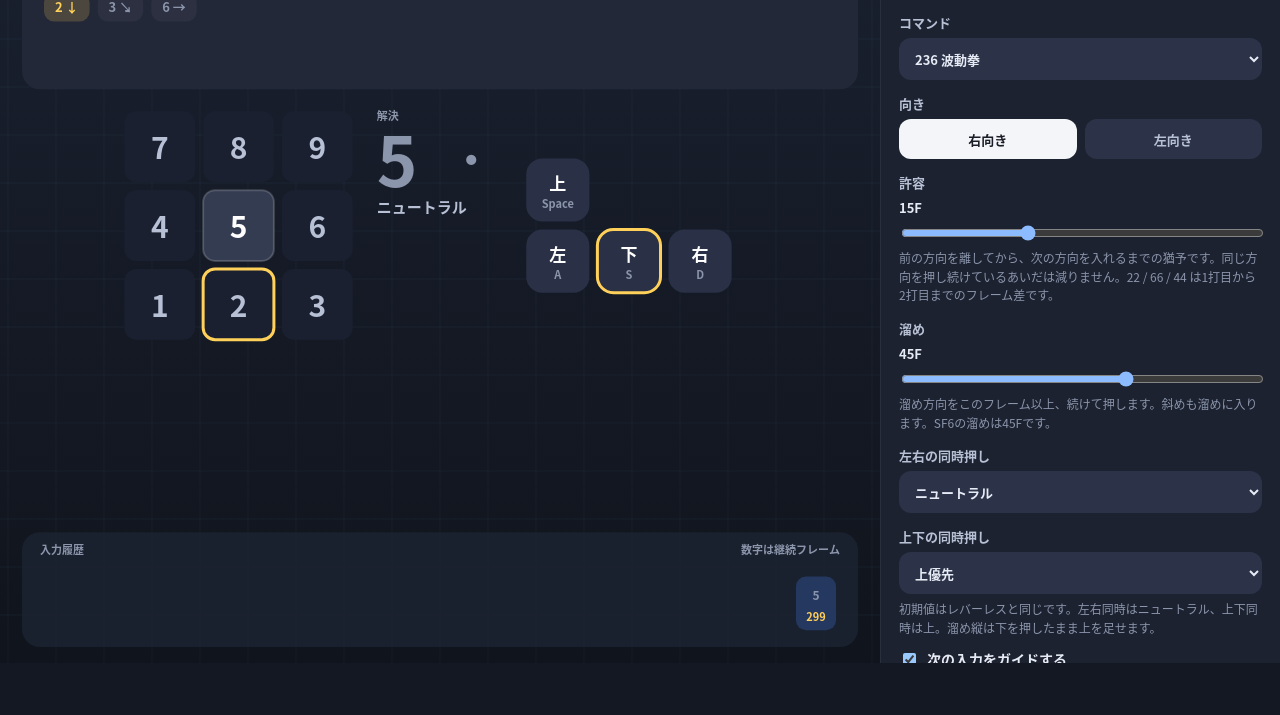
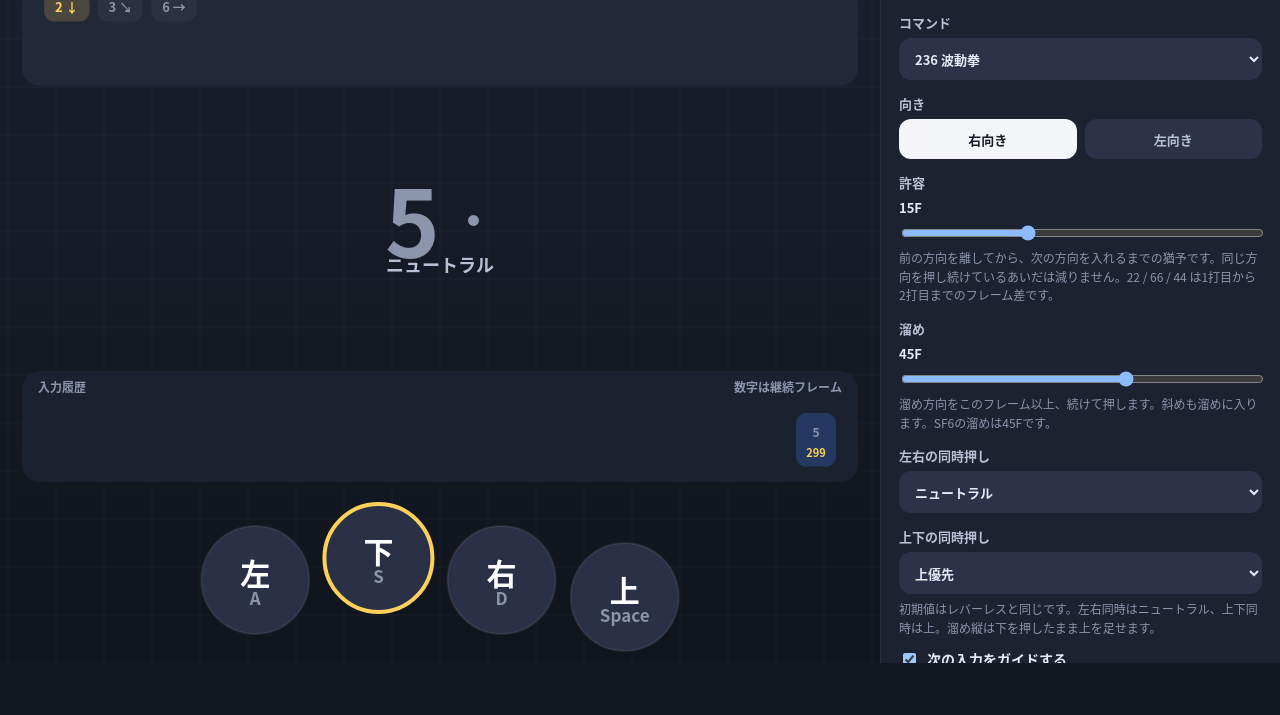
Before and after one commit to ysgmtdev/ysgmtdev.github.io, a plain HTML site: page leverless-command.html in a window 1280 px wide. Shown: the part 137-852 px from the top of the page. Drawn offline with Linux system fonts and the light colour scheme; animation ran at ten frames a second.

Commit message:
スマホの縦画面向けに方向ボタンを並べ替える。 (#2)
テンキー図を外し、左・下・右と少し下げた上を丸い大きなボタンにする。同時押しができ、画面がずれたり拡大したりしないようにする。

Co-authored-by: Cursor Agent <cursoragent@cursor.com>
Co-authored-by: ysgmtdev <ysgmtdev@users.noreply.github.com>

```diff
--- a/leverless-command.html
+++ b/leverless-command.html
@@ -2,7 +2,7 @@
 <html lang="ja">
 <head>
 <meta charset="UTF-8">
-<meta name="viewport" content="width=device-width, initial-scale=1">
+<meta name="viewport" content="width=device-width, initial-scale=1, maximum-scale=1, user-scalable=no, viewport-fit=cover">
 <meta name="theme-color" content="#141822">
 <title>コマンド練習</title>
 <style>
@@ -12,23 +12,57 @@
     height: 100%;
     background: #141822;
     color: #e7ebf5;
+    overflow: hidden;
+    overscroll-behavior: none;
+    touch-action: none;
+    user-select: none;
+    -webkit-user-select: none;
+    -webkit-touch-callout: none;
+    -webkit-text-size-adjust: 100%;
     font-family: "Noto Sans CJK JP", "Hiragino Sans", "Yu Gothic UI", "Yu Gothic", "Meiryo", "WenQuanYi Micro Hei", "Droid Sans Fallback", sans-serif;
   }
-  body { overflow: hidden; }
   button, select, input { font: inherit; color: inherit; }
-  button { cursor: pointer; }
+  button { cursor: pointer; touch-action: manipulation; }
   #app {
     display: grid;
     grid-template-columns: minmax(0, 1fr) 400px;
     height: 100%;
-  }
-  #stage { min-width: 0; min-height: 0; position: relative; }
+    height: 100dvh;
+    overflow: hidden;
+  }
+  #stage {
+    min-width: 0;
+    min-height: 0;
+    position: relative;
+    padding:
+      env(safe-area-inset-top)
+      env(safe-area-inset-right)
+      env(safe-area-inset-bottom)
+      env(safe-area-inset-left);
+    box-sizing: border-box;
+    touch-action: none;
+  }
   canvas {
     width: 100%;
     height: 100%;
     display: block;
     touch-action: none;
     background: #141822;
+  }
+  #settings-open, #settings-close {
+    display: none;
+    border: 0;
+    border-radius: 12px;
+    background: #2c3348;
+    font-weight: 800;
+  }
+  #settings-open {
+    position: fixed;
+    z-index: 4;
+    top: max(10px, env(safe-area-inset-top));
+    right: max(12px, env(safe-area-inset-right));
+    height: 40px;
+    padding: 0 14px;
   }
   aside {
     box-sizing: border-box;
@@ -37,6 +71,14 @@
     padding: 22px 18px 32px;
     background: #1c2230;
     border-left: 1px solid rgba(255, 255, 255, 0.06);
+    touch-action: pan-y;
+    -webkit-overflow-scrolling: touch;
+  }
+  .aside-tools {
+    display: flex;
+    align-items: center;
+    justify-content: space-between;
+    gap: 12px;
   }
   .back {
     margin: 0 0 10px;
@@ -162,26 +204,45 @@
     clip: rect(0, 0, 0, 0);
     border: 0;
   }
-  @media (max-width: 980px) {
-    body { overflow: auto; }
-    #app {
-      grid-template-columns: 1fr;
-      grid-template-rows: minmax(560px, 72vh) auto;
-      height: auto;
+  @media (max-width: 800px) {
+    #app { grid-template-columns: 1fr; }
+    #settings-open { display: block; }
+    #settings-close { display: inline-flex; align-items: center; height: 36px; padding: 0 12px; }
+    aside {
+      position: fixed;
+      inset: 0;
+      z-index: 6;
+      width: auto;
+      max-height: 100dvh;
+      border-left: 0;
+      transform: translateX(100%);
+      visibility: hidden;
+      pointer-events: none;
+      padding-top: max(18px, env(safe-area-inset-top));
+      padding-bottom: max(28px, env(safe-area-inset-bottom));
     }
-    aside {
-      max-height: none;
-      border-left: 0;
-      border-top: 1px solid rgba(255, 255, 255, 0.06);
+    aside.open {
+      transform: none;
+      visibility: visible;
+      pointer-events: auto;
     }
+  }
+  @media (prefers-reduced-motion: reduce) {
+    aside { transition: none; }
   }
 </style>
 </head>
 <body>
   <div id="app">
-    <div id="stage"><canvas id="view" width="960" height="640" aria-hidden="true"></canvas></div>
-    <aside>
-      <p class="back"><a href="index.html">一覧へ</a></p>
+    <div id="stage">
+      <canvas id="view" width="390" height="844" aria-hidden="true"></canvas>
+      <button type="button" id="settings-open">設定</button>
+    </div>
+    <aside id="settings">
+      <div class="aside-tools">
+        <p class="back"><a href="index.html">一覧へ</a></p>
+        <button type="button" id="settings-close">閉じる</button>
+      </div>
       <h1>コマンド練習</h1>
       <p class="lead">レバーレス（ヒットボックス）の方向入力です。判定は60fpsで、60Fが1秒です。</p>
 
@@ -987,12 +1048,21 @@ function clearTransientHolds() {
 }
 
 function dirAtPoint(x, y) {
+  let best = null;
+  let bestDistance = Infinity;
   for (const dir of DIRS) {
     const rect = buttonRects[dir];
     if (!rect) continue;
-    if (x >= rect.x && x < rect.x + rect.w && y >= rect.y && y < rect.y + rect.h) return dir;
-  }
-  return null;
+    const radius = rect.w / 2 + 6;
+    const dx = x - (rect.x + rect.w / 2);
+    const dy = y - (rect.y + rect.h / 2);
+    const distance = Math.hypot(dx, dy);
+    if (distance <= radius && distance < bestDistance) {
+      best = dir;
+      bestDistance = distance;
+    }
+  }
+  return best;
 }
 
 function pointOf(event) {
@@ -1093,16 +1163,44 @@ function recipeSteps() {
   });
 }
 
+function buttonMetrics(w) {
+  const margin = 16;
+  let gap = 12;
+  let diameter = clamp((w - margin * 2 - gap * 3) / 4, 72, 108);
+  gap = clamp(diameter * 0.14, 10, 18);
+  diameter = clamp((w - margin * 2 - gap * 3) / 4, 68, 108);
+  const downLift = Math.round(diameter * 0.2);
+  const upDrop = Math.round(diameter * 0.16);
+  const bandH = diameter + downLift + upDrop + 16;
+  return { diameter, gap, downLift, upDrop, bandH, margin };
+}
+
 function layoutOf(w, h) {
-  const s = clamp(Math.min(w / 920, h / 680), 0.72, 1.2);
-  const margin = 22;
-  const cardY = 58;
-  const cardH = Math.max(148, 176 * s);
-  const historyH = Math.max(104, 120 * s);
-  const historyY = h - historyH - 16;
-  const midY = cardY + cardH + 14;
-  const midH = Math.max(120, historyY - midY - 8);
-  return { w, h, s, margin, cardY, cardH, midY, midH, historyY, historyH };
+  const phone = w < 800;
+  const buttons = buttonMetrics(w);
+  const margin = phone ? 14 : 22;
+  const s = phone ? clamp(w / 390, 0.92, 1.15) : clamp(Math.min(w / 920, h / 680), 0.75, 1.15);
+  const cardY = phone ? 54 : 58;
+  let cardH = phone ? (currentCmd && currentCmd.kind === "charge" ? 178 : 156) : Math.max(150, 172 * s);
+  let historyH = phone ? 96 : Math.max(104, 116 * s);
+  const bottomPad = 10;
+  let historyY = h - buttons.bandH - bottomPad - historyH - 8;
+  for (let i = 0; i < 4; i += 1) {
+    historyY = h - buttons.bandH - bottomPad - historyH - 8;
+    const cardBottom = cardY + cardH;
+    if (historyY >= cardBottom + 6) break;
+    const overflow = cardBottom + 6 - historyY;
+    cardH = Math.max(112, cardH - Math.ceil(overflow * 0.55));
+    historyH = Math.max(68, historyH - Math.ceil(overflow * 0.45));
+  }
+  historyY = h - buttons.bandH - bottomPad - historyH - 8;
+  const buttonsTop = historyY + historyH + 8;
+  const midY = cardY + cardH;
+  const midH = Math.max(0, historyY - midY);
+  return {
+    w, h, s, margin, phone, cardY, cardH, midY, midH,
+    historyY, historyH, buttons, buttonsTop,
+  };
 }
 
 function drawBackground(w, h) {
@@ -1183,71 +1281,66 @@ function drawTarget(box) {
   }
 }
 
-function drawNumpad(x, y, cell, gap) {
-  const nums = [
-    [7, 8, 9],
-    [4, 5, 6],
-    [1, 2, 3],
-  ];
-  const expect = settings.guide ? expectedNotation() : null;
-  for (let row = 0; row < 3; row += 1) {
-    for (let col = 0; col < 3; col += 1) {
-      const num = nums[row][col];
-      const px = x + col * (cell + gap);
-      const py = y + row * (cell + gap);
-      roundRect(px, py, cell, cell, 12);
-      const active = notation === num;
-      if (active && num !== 5) ctx.fillStyle = C.blue;
-      else if (active) ctx.fillStyle = "#343c52";
-      else ctx.fillStyle = "#1a2030";
-      ctx.fill();
-      if (expect === num && !active) {
-        ctx.strokeStyle = C.gold;
-        ctx.lineWidth = 3;
-        ctx.stroke();
-      } else if (active) {
-        ctx.strokeStyle = "rgba(255,255,255,0.18)";
-        ctx.lineWidth = 2;
-        ctx.stroke();
-      }
-      fillText(String(num), px + cell / 2, py + cell / 2 + 1, Math.round(cell * 0.42), active ? "#fff" : C.muted, "center", 800);
-    }
-  }
-}
-
-function drawHitbox(x, y, bw, bh, gap, s) {
+function drawHitbox(box) {
+  const { w, h, s, buttons } = box;
+  const { diameter, gap, downLift, upDrop, margin } = buttons;
+  const total = diameter * 4 + gap * 3;
+  const startX = Math.max(margin, (w - total) / 2);
+  const baseY = h - diameter - upDrop - 12;
   const spots = [
-    { dir: "up", col: 0, row: 0 },
-    { dir: "left", col: 0, row: 1 },
-    { dir: "down", col: 1, row: 1 },
-    { dir: "right", col: 2, row: 1 },
+    { dir: "left", x: startX, y: baseY },
+    { dir: "down", x: startX + (diameter + gap), y: baseY - downLift },
+    { dir: "right", x: startX + (diameter + gap) * 2, y: baseY },
+    { dir: "up", x: startX + (diameter + gap) * 3, y: baseY + upDrop },
   ];
   const expect = settings.guide && mode === "live" ? expectedNotation() : null;
   const guide = new Set(expect ? physicalToDirs(notationToPhysical(expect, settings.side)) : []);
   for (const spot of spots) {
-    const px = x + spot.col * (bw + gap);
-    const py = y + spot.row * (bh + gap);
-    const down = !!holds[spot.dir];
-    buttonRects[spot.dir] = { x: px, y: py, w: bw, h: bh };
-    roundRect(px, py + (down ? 3 : 0), bw, bh - (down ? 3 : 0), 16);
-    ctx.fillStyle = down ? C.blue : "#2a3146";
+    const pressed = !!holds[spot.dir];
+    const radius = diameter / 2;
+    const cx = spot.x + radius;
+    const cy = spot.y + radius;
+    buttonRects[spot.dir] = { x: spot.x, y: spot.y, w: diameter, h: diameter };
+    ctx.beginPath();
+    ctx.arc(cx, cy, radius, 0, Math.PI * 2);
+    ctx.fillStyle = pressed ? C.blue : "#2a3146";
     ctx.fill();
-    if (guide.has(spot.dir) && !down) {
-      ctx.strokeStyle = C.gold;
-      ctx.lineWidth = 3;
-      ctx.stroke();
+    ctx.lineWidth = guide.has(spot.dir) && !pressed ? 4 : 2;
+    ctx.strokeStyle = guide.has(spot.dir) && !pressed ? C.gold : "rgba(255,255,255,0.08)";
+    ctx.stroke();
+    if (pressed) {
+      ctx.beginPath();
+      ctx.arc(cx, cy, radius * 0.72, 0, Math.PI * 2);
+      ctx.fillStyle = "rgba(255,255,255,0.14)";
+      ctx.fill();
     }
-    fillText(DIR_LABEL[spot.dir], px + bw / 2, py + bh * 0.4 + (down ? 3 : 0), Math.round(18 * s), "#fff", "center", 800);
-    fillText(keyLabel(settings.keys[spot.dir]), px + bw / 2, py + bh * 0.72 + (down ? 2 : 0), Math.round(11 * s), down ? "#d7e6ff" : C.dim, "center", 700);
-  }
-}
-
-function drawReadout(x, y, s) {
-  fillText("解決", x, y, Math.round(12 * s), C.dim, "left", 700);
+    fillText(DIR_LABEL[spot.dir], cx, cy - radius * 0.12, Math.round(Math.max(18, diameter * 0.28)), "#fff", "center", 800);
+    fillText(keyLabel(settings.keys[spot.dir]), cx, cy + radius * 0.34, Math.round(Math.max(11, diameter * 0.16) * Math.min(s, 1.1)), pressed ? "#d7e6ff" : C.dim, "center", 700);
+  }
+}
+
+function drawReadout(box) {
+  const top = box.cardY + box.cardH + 4;
+  const bottom = box.historyY - 4;
+  if (bottom - top < 64) return;
+  const cy = (top + bottom) / 2 - 6;
+  const cx = box.w / 2;
+  const numSize = Math.round(clamp(bottom - top, 64, box.phone ? 120 : 150) * 0.62);
   const color = notation === 5 ? C.dim : C.text;
-  fillText(String(notation), x, y + 48 * s, Math.round(72 * s), color, "left", 800);
-  fillText(ARROW[physical], x + 78 * s, y + 46 * s, Math.round(42 * s), notation === 5 ? C.dim : C.gold, "left", 700);
-  fillText(REL_NAME[notation], x, y + 96 * s, Math.round(16 * s), C.muted, "left", 700);
+  const num = String(notation);
+  const arrow = ARROW[physical];
+  ctx.font = `800 ${numSize}px ${FONT}`;
+  const numW = ctx.measureText(num).width;
+  const arrowSize = Math.round(numSize * 0.46);
+  ctx.font = `700 ${arrowSize}px ${FONT}`;
+  const arrowW = ctx.measureText(arrow).width;
+  const gap = 12;
+  const total = numW + gap + arrowW;
+  const numX = cx - total / 2 + numW / 2;
+  const arrowX = cx - total / 2 + numW + gap + arrowW / 2;
+  fillText(num, numX, cy, numSize, color, "center", 800);
+  fillText(arrow, arrowX, cy - 2, arrowSize, notation === 5 ? C.dim : C.gold, "center", 700);
+  fillText(REL_NAME[notation], cx, cy + numSize * 0.46, Math.round(box.phone ? 15 : 18), C.muted, "center", 700);
 }
 
 function drawHistory(box) {
@@ -1255,8 +1348,8 @@ function drawHistory(box) {
   roundRect(margin, historyY, w - margin * 2, historyH, 18);
   ctx.fillStyle = "rgba(28, 34, 48, 0.92)";
   ctx.fill();
-  fillText("入力履歴", margin + 18, historyY + 18 * s, Math.round(12 * s), C.dim, "left", 700);
-  fillText("数字は継続フレーム", w - margin - 18, historyY + 18 * s, Math.round(12 * s), C.dim, "right", 700);
+  fillText("入力履歴", margin + 16, historyY + 16, 12, C.dim, "left", 700);
+  fillText(box.phone ? "継続フレーム" : "数字は継続フレーム", w - margin - 16, historyY + 16, 12, C.dim, "right", 700);
   const items = history.slice(-18);
   if (open) items.push({ ...open, live: true });
   const baseY = historyY + historyH * 0.62;
@@ -1285,23 +1378,23 @@ function drawHistory(box) {
   }
 }
 
-function drawBanner(box, contentBottom) {
+function drawBanner(box) {
+  const top = box.cardY + box.cardH + 8;
+  const bottom = box.historyY - 8;
   if (!lastResult || mode === "live") {
     if (mode === "arm") {
-      const y = Math.min(box.historyY - 16, Math.max(contentBottom + 28, box.midY + box.midH - 18));
-      fillText("方向を離すと次の問題", box.w / 2, y, 14, C.gold, "center", 800);
+      fillText("方向を離すと次の問題", box.w / 2, Math.min(bottom, top + 24), 14, C.gold, "center", 800);
     }
     return;
   }
   const releaseHint = notation !== 5 && (mode === "arm" || mode === "cooldown");
-  const bw = Math.min(420, box.w - 64);
-  const bh = lastResult.ok && releaseHint ? 128 : 108;
+  const bw = Math.min(420, box.w - 36);
+  const bh = lastResult.ok && releaseHint ? 124 : 104;
   const x = (box.w - bw) / 2;
-  let y = contentBottom + 18;
-  const maxY = box.historyY - bh - 10;
-  if (y > maxY) y = Math.max(box.midY + 4, maxY);
+  let y = top + Math.max(0, (bottom - top - bh) / 2);
+  if (y + bh > bottom) y = Math.max(top, bottom - bh);
   roundRect(x, y, bw, bh, 18);
-  ctx.fillStyle = lastResult.ok ? "rgba(18, 48, 34, 0.94)" : "rgba(58, 24, 24, 0.94)";
+  ctx.fillStyle = lastResult.ok ? "#123226" : "#3a1c1c";
   ctx.fill();
   ctx.strokeStyle = lastResult.ok ? C.green : C.red;
   ctx.lineWidth = 2;
@@ -1320,11 +1413,16 @@ function drawBanner(box, contentBottom) {
 }
 
 function drawStats(box) {
-  const { w, s } = box;
+  const { w, s, phone, margin } = box;
   const rate = rateText(stats.ok, stats.total);
+  const detail = `${stats.ok}/${stats.total}  連続 ${stats.streak}  最高 ${stats.best}`;
+  if (phone) {
+    fillText(`成功率 ${rate}`, margin, 22, 14, C.text, "left", 800);
+    fillText(detail, margin, 40, 12, C.dim, "left", 700);
+    return;
+  }
   fillText(`成功率 ${rate}`, w - 22, 28, Math.round(15 * s), C.text, "right", 800);
-  fillText(`${stats.ok}/${stats.total}  連続 ${stats.streak}  最高 ${stats.best}`, w - 22, 48, Math.round(12 * s), C.dim, "right", 700);
-  fillText("テンキーはキャラ向き", 22, 28, Math.round(13 * s), C.dim, "left", 700);
+  fillText(detail, w - 22, 48, Math.round(12 * s), C.dim, "right", 700);
 }
 
 function render() {
@@ -1344,38 +1442,10 @@ function render() {
   drawBackground(cssW, cssH);
   drawStats(box);
   drawTarget(box);
-  const avail = cssW - box.margin * 2;
-  let cell = clamp(74 * box.s, 40, 84);
-  let bwBtn = clamp(66 * box.s, 54, 86);
-  const gap = 8;
-  const measure = () => {
-    const grid = cell * 3 + gap * 2;
-    const hitW = bwBtn * 3 + gap * 2;
-    const readW = 148 * box.s;
-    return { grid, hitW, hitH: bwBtn * 2 + gap, readW, cluster: grid + readW + hitW + 56 };
-  };
-  let parts = measure();
-  while (parts.cluster > avail && cell > 38) {
-    cell -= 4;
-    bwBtn = Math.max(52, bwBtn - 3);
-    parts = measure();
-  }
-  const stacked = parts.cluster > avail;
-  const gridX = stacked
-    ? box.margin
-    : box.margin + Math.max(0, (avail - parts.cluster) / 2);
-  const gridY = box.midY + 8;
-  drawNumpad(gridX, gridY, cell, gap);
-  const readX = gridX + parts.grid + 24;
-  drawReadout(readX, gridY + 4, box.s);
-  const hitX = stacked
-    ? box.margin + Math.max(0, (avail - parts.hitW) / 2)
-    : readX + parts.readW + 8;
-  const hitY = stacked ? gridY + parts.grid + 16 : gridY + Math.max(0, (parts.grid - parts.hitH) / 2);
-  drawHitbox(hitX, hitY, bwBtn, bwBtn, gap, box.s);
-  const contentBottom = Math.max(gridY + parts.grid, hitY + parts.hitH);
+  drawReadout(box);
   drawHistory(box);
-  drawBanner(box, contentBottom);
+  drawBanner(box);
+  drawHitbox(box);
 }
 
 function loop(now) {
@@ -1506,6 +1576,13 @@ function bindControls() {
   });
   renderBinds();
   renderStats();
+  const settingsPanel = document.getElementById("settings");
+  document.getElementById("settings-open").addEventListener("click", () => {
+    settingsPanel.classList.add("open");
+  });
+  document.getElementById("settings-close").addEventListener("click", () => {
+    settingsPanel.classList.remove("open");
+  });
 }
 
 window.addEventListener("keydown", onKeyDown);
@@ -1522,6 +1599,24 @@ window.addEventListener("pointerup", onPointerUp);
 window.addEventListener("pointercancel", onPointerUp);
 canvas.addEventListener("contextmenu", (event) => event.preventDefault());
 window.addEventListener("resize", render);
+
+function touchOnSettings(target) {
+  const panel = document.getElementById("settings");
+  return !!(panel && panel.classList.contains("open") && panel.contains(target));
+}
+
+document.addEventListener("touchstart", (event) => {
+  const target = event.target;
+  if (touchOnSettings(target)) return;
+  if (target.closest && target.closest("button, a, input, select, label, summary")) return;
+  event.preventDefault();
+}, { passive: false });
+document.addEventListener("touchmove", (event) => {
+  if (touchOnSettings(event.target)) return;
+  event.preventDefault();
+}, { passive: false });
+window.addEventListener("gesturestart", (event) => event.preventDefault());
+window.addEventListener("gesturechange", (event) => event.preventDefault());
 
 if (settings.command === "random") currentCmd = pickCommand();
 else currentCmd = COMMAND_BY_ID[settings.command] || COMMANDS[0];
```
